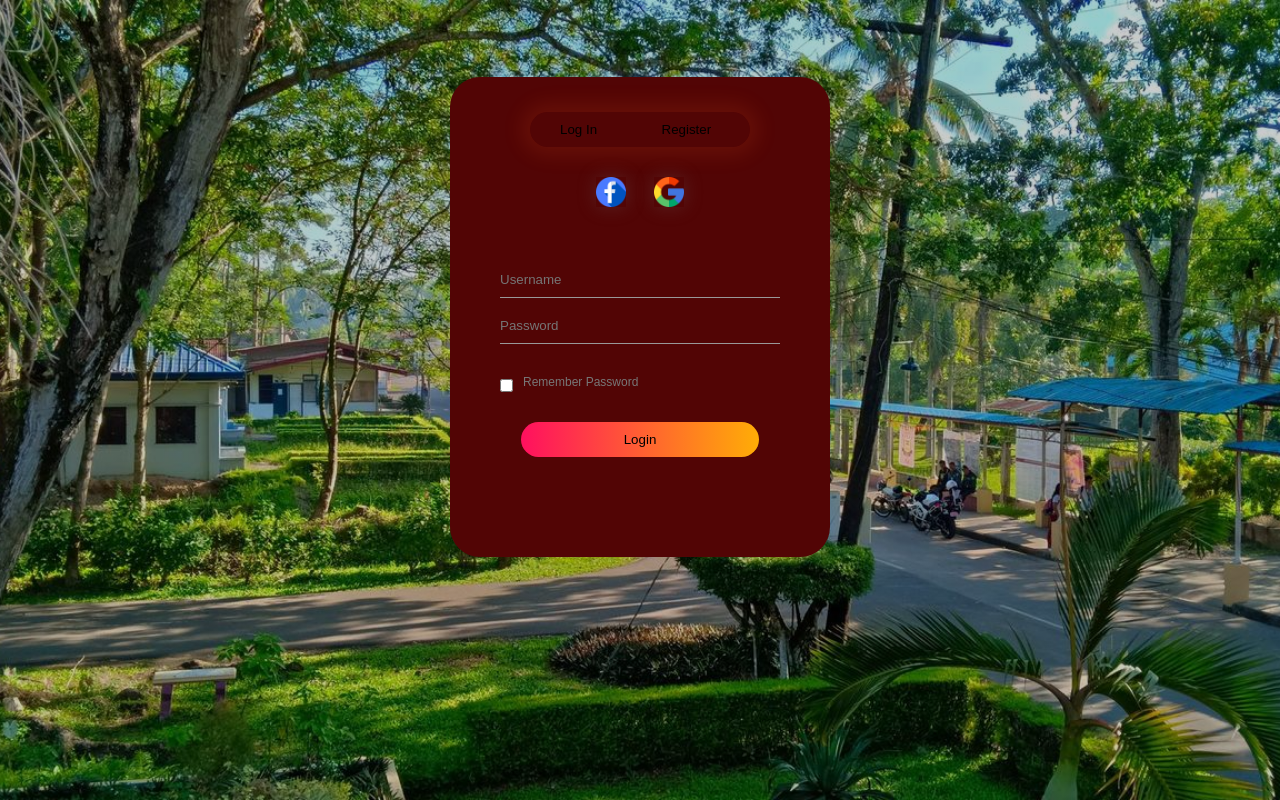
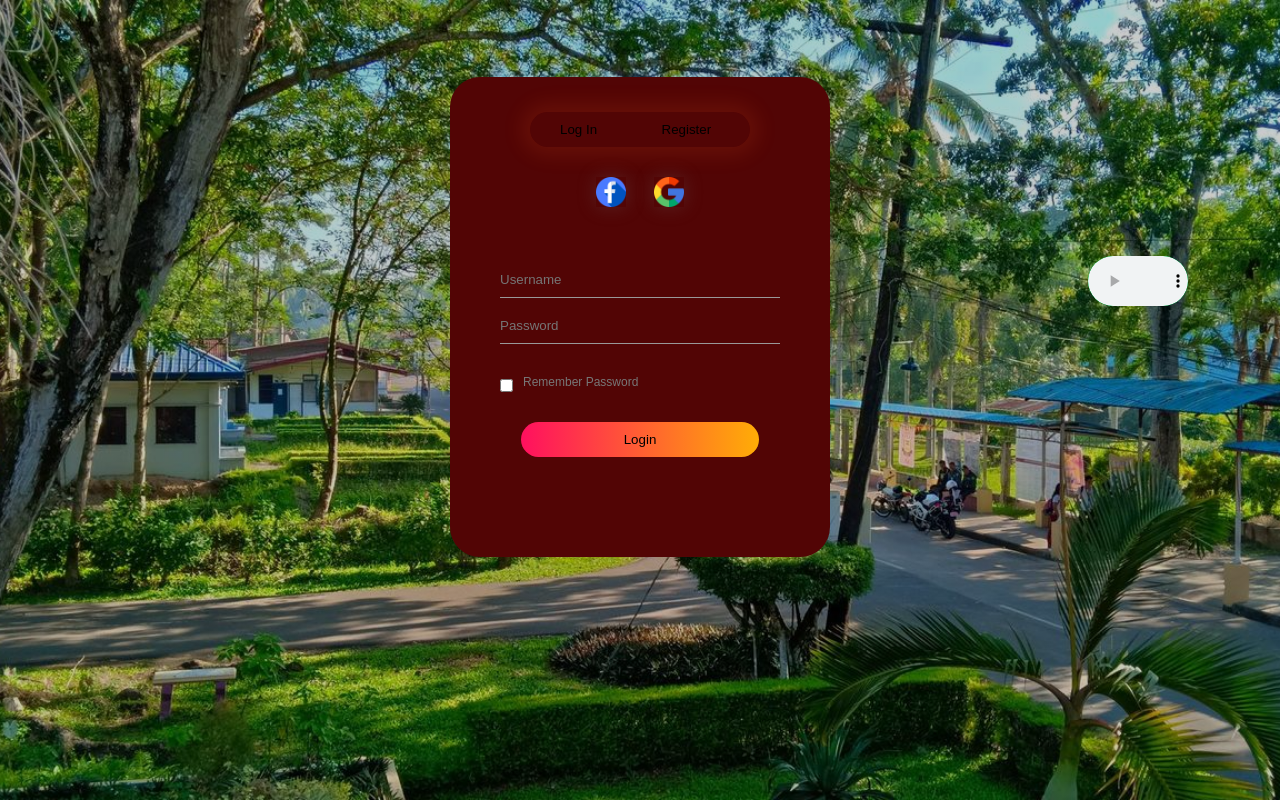
Before and after one commit to LJr143/Voting_System, a PHP site: page /login.html in a window 1280 px wide. Run offline with PHP 8.4, Linux system fonts and the light colour scheme.

Commit message:
some changes

```diff
--- a/site/login.html
+++ b/site/login.html
@@ -7,12 +7,18 @@
         <link rel="stylesheet" href="style.css">
     </head>
     <body>
-        <iframe src="audio.mp3" type="audio/mp3" allow="autoplay" id="audio" style="display:none"></iframe>
-<audio controls autoplay = "true" style="display: none">
-    <source src="audio.mp3" type="audio/mp3">
-</audio>
+
+
         <div class="Login">
+            <div>
+                <audio class = "audio-form" id="audio"  controls autoplay = "true" loop = "true" >
+                    <source src="audio.mp3" type="audio/mp3">
+                </audio>
+
+
+            </div>
             <div class="form-box">
+
                 <div class="button-box">
                     <div id="buttons"></div>
                     <button type="button"  class="toggle-btn" onclick="login()">Log In</button>
@@ -23,6 +29,7 @@
                     <img src="image/google.png">
 
                 </div>
+
                 <form id="Login" class="input-group">
                     <input type="text" class="input-field" placeholder="Username" required>
                     <input type="text" class="input-field" placeholder="Password" required>
@@ -36,17 +43,9 @@
                     <input type="checkbox" class="check-box"><span>I agree to the terms & conditions</span>
                 <button type="submit" class="submit-button">Register</button>
                 </form>
-            </div>
 
 
-        </div><script>
-        var isChrome = /Chrome/.test(navigator.userAgent) && /Google Inc/.test(navigator.vendor);
-  if (!isChrome){
-      $('#iframeAudio').remove()
-  }
-  else {
-      $('#playAudio').remove() // just to make sure that it will not have 2x audio in the background
-  }</script>
+        </div>
 
         <script>
             var x= document.getElementById("Login");
--- a/site/style.css
+++ b/site/style.css
@@ -216,3 +216,21 @@
 		#Register{
 			left: 450px;
 		}
+		#audio{
+			width: 100px;
+			height: px;
+		}
+		.audio-form{
+			width: 100px;
+			height: 50px;
+			position:absolute;
+
+			margin: 20% 85%;
+			background-color: rgb(15, 207, 98);
+			padding: 0px;
+			overflow: hidden;
+			border-radius: 30px;
+
+
+
+		}
```
Also changed, not shown: 2 other files.
